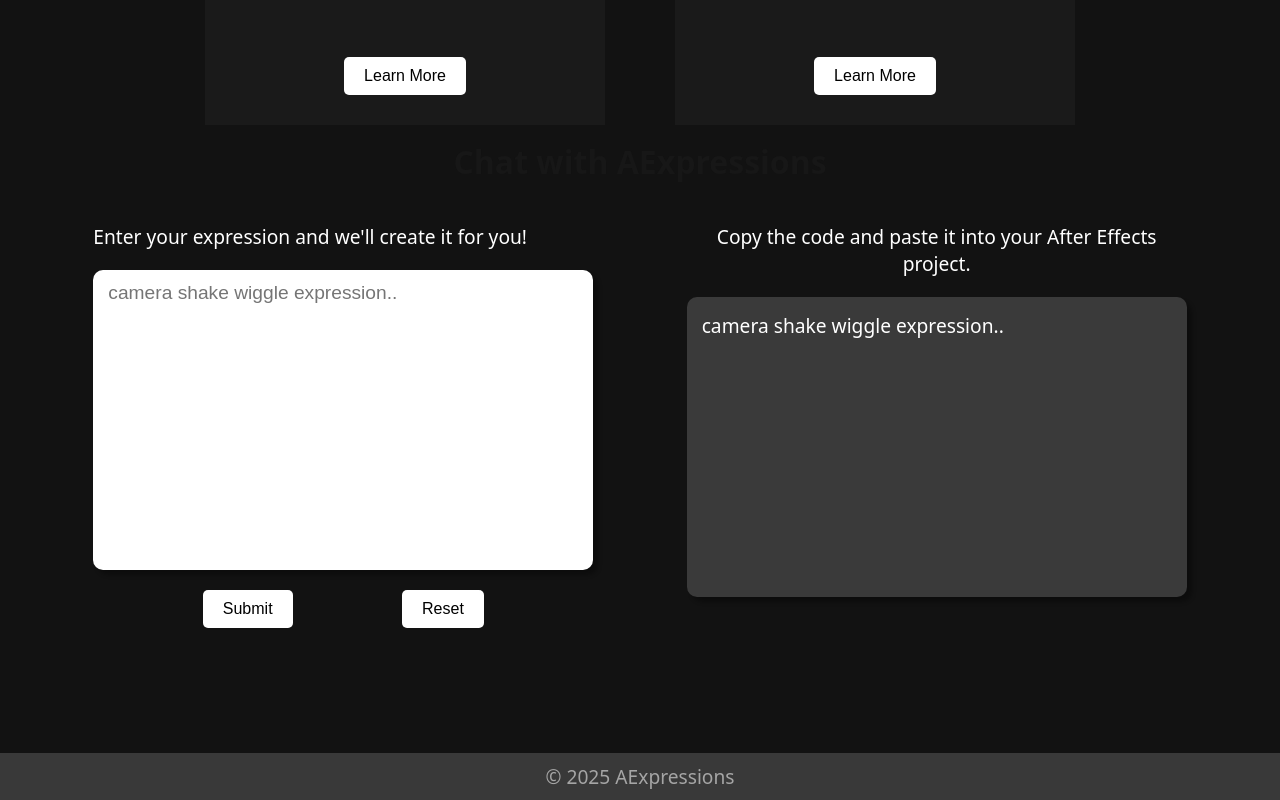
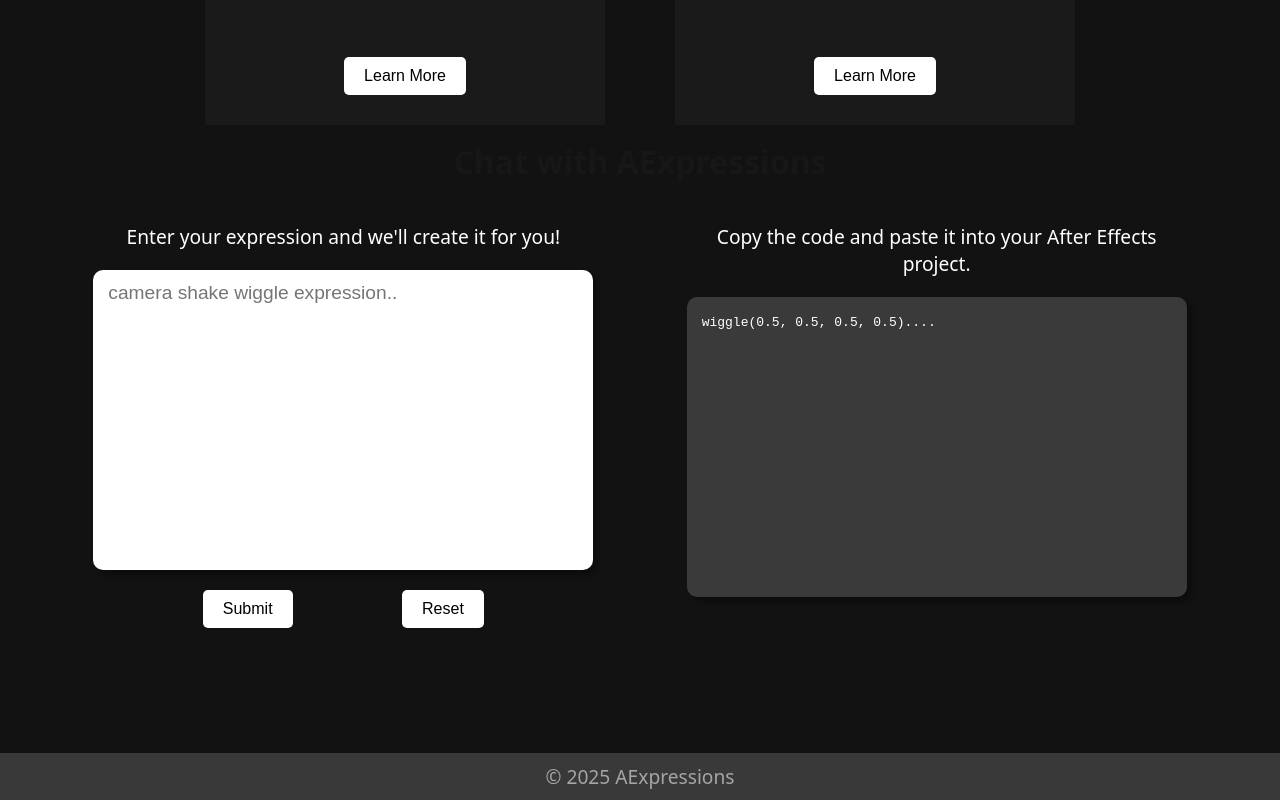
Before and after one commit to dakshshahani/aexpressions, a Next.js app: page / in a window 1280 px wide. Shown: the part 1460-2260 px from the top of the page. Built offline with nearby package versions, Linux system fonts and the light colour scheme.

Commit message:
added purple coloring

```diff
--- a/src/components/chatPage.jsx
+++ b/src/components/chatPage.jsx
@@ -22,7 +22,7 @@
           <p>Copy the code and paste it into your After Effects project.</p>
           <div className={styles.code}>
             <code>
-              <p>camera shake wiggle expression..</p>
+                wiggle(0.5, 0.5, 0.5, 0.5)....
             </code>
           </div>
         </div>
--- a/src/styles/Button.module.css
+++ b/src/styles/Button.module.css
@@ -8,11 +8,13 @@
     cursor: pointer;
     transition: background-color 0.3s ease;
     align-self: center;
+
   }
 
 .button:hover {
-    background-color: rgb(30, 30, 30);
-    color: rgb(255, 255, 255);
+    background-color: rgb(82, 62, 238);
+    color: white;
+    transition: background-color 0.3s ease;
   }
 
 .button:active {
--- a/src/styles/card.module.css
+++ b/src/styles/card.module.css
@@ -3,7 +3,7 @@
 .card {
     width: 400px;
     height: 300px;
-    background-image: linear-gradient(163deg, #00ff75 0%, #3700ff 100%);
+    background-image: linear-gradient(163deg,white, rgb(68, 61, 168));
     border-radius: 20px;
     transition: all .3s;
 
@@ -13,7 +13,6 @@
     width: 400px;
     height: 300px;
     background-color: #1a1a1a;
-    border-radius:;
     transition: all .2s;
     display: flex;
     flex-direction: column;
@@ -27,7 +26,7 @@
    }
 
    .card:hover {
-    box-shadow: 0px 0px 30px 1px rgba(0, 255, 117, 0.30);
+    box-shadow: 0px 0px 30px 1px rgba(62, 61, 168, 0.5);
    }
 
 
--- a/src/styles/chatPage.module.css
+++ b/src/styles/chatPage.module.css
@@ -15,7 +15,6 @@
 }
 .chatTextLeft p{
     color: white;
-    text-align: left;
 }
 
 .chatTextLeft form{
@@ -44,7 +43,6 @@
     border-radius: 5px;
     border: none;
     padding: 10px;
-    margin-bottom: 10px;
     text-wrap: wrap;
 }
 
@@ -53,7 +51,7 @@
     align-items: center;
     justify-content: space-evenly;
     width: 500px;
-    padding-top: 10px;
+    padding-top: 20px;
 }
 
 
@@ -62,7 +60,6 @@
     flex-direction: column;
     align-items: center;
     justify-content: flex-start;
-
     width: 500px;
     height: 500px;
 }
@@ -80,8 +77,13 @@
     border-radius: 10px;
     box-shadow: 5px 5px 4px rgba(0, 0, 0, 0.3);
     margin-top: 20px;
+    padding : 15px;
+
 }
 
+.code code{
+    color: white;
+}
 .code p{
     color: white;
     text-align: left;
```
